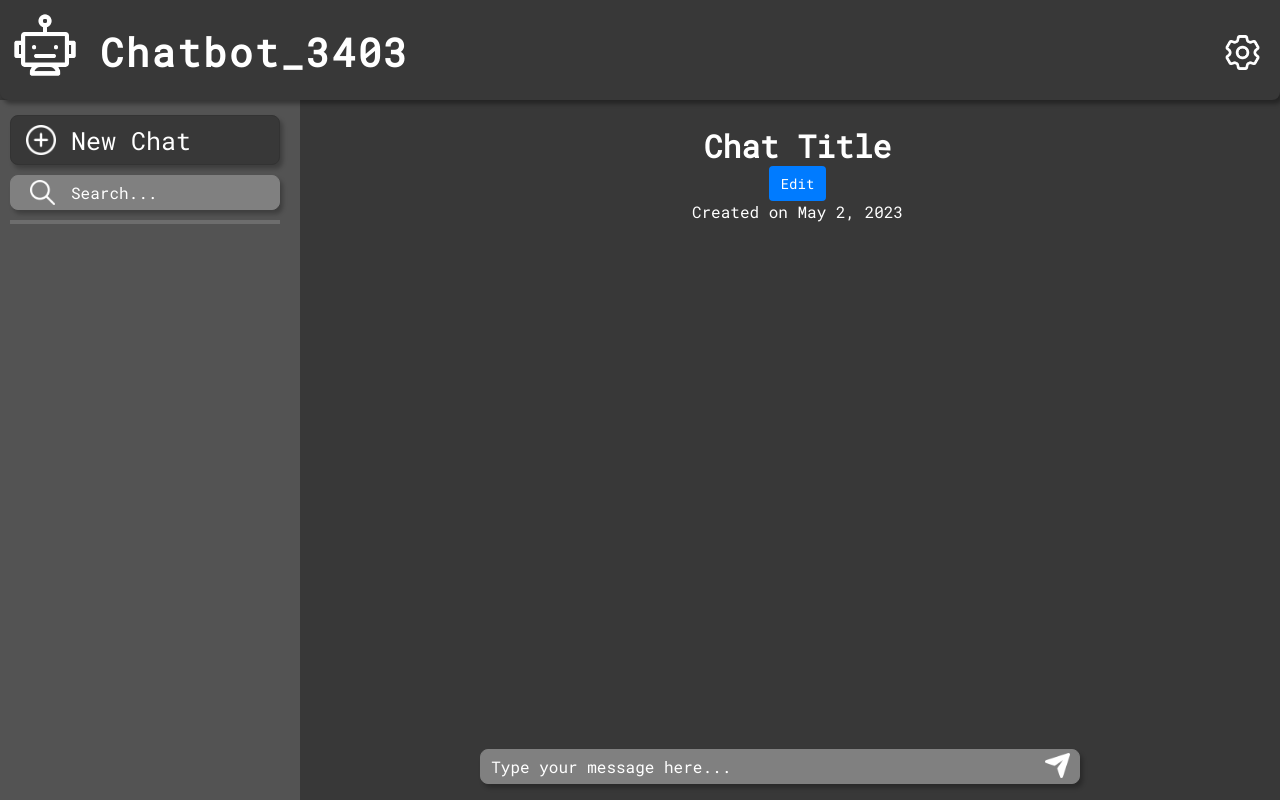
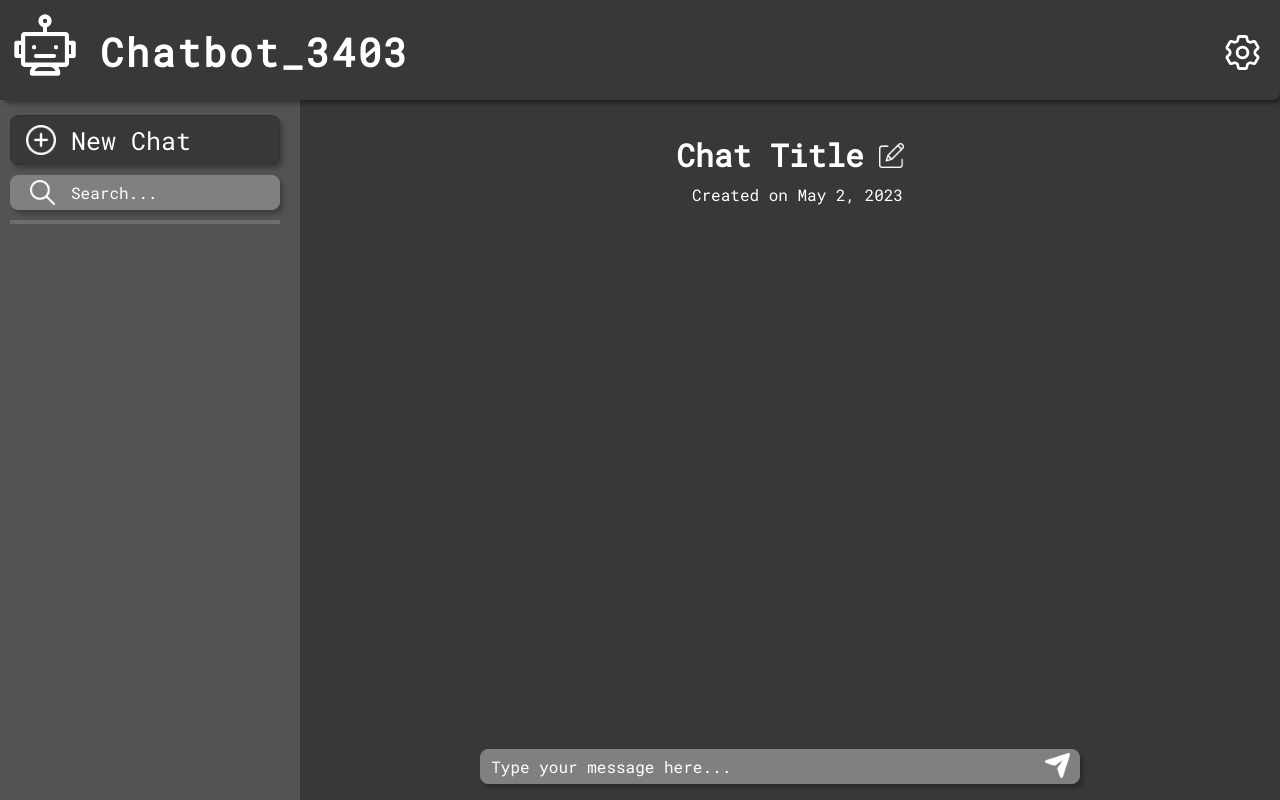
Before and after one commit to FearMyCode/chatbot, a Flask app: template templates/chatbot.html in a window 1280 px wide. Run offline with Flask 3, Linux system fonts and the light colour scheme; the template is opened without the code that fills it, so the values that code supplies are empty.

Commit message:
Minor changes, completed css

```diff
--- a/static/css/chatbot.css
+++ b/static/css/chatbot.css
@@ -23,11 +24,6 @@ body {
   --toggle-color: #4f4f4f;
   --text-color: #ffffff;
   --searchbar-color: #808080;
-
-  /* ======== Transitions ======== */
-  --tran-03: all 0.2s ease;
-  --tran-04: all 0.3s ease;
-  --tran-05: all 0.4s ease;
 }
 
 ::placeholder {
@@ -254,6 +271,12 @@ body {
   text-align: center;
 }
 
+.main-content .chat-title-bar .chat-title .title {
+  display: flex;
+  align-items: center;
+  justify-content: center;
+}
+
 .main-content .chat-title-bar .chat-title h2 {
   font-size: 31.25px;
   font-weight: 700;
@@ -262,6 +285,26 @@ body {
 
 .main-content .chat-title-bar .chat-title p {
   font-size: 16px;
+}
+
+#edit-title-button {
+  background: var(--body-color);
+  border: none;
+  cursor: pointer;
+  position: relative;
+  top: 3px;
+  margin: 15px;
+}
+
+#chat-title-input {
+  background: var(--searchbar-color);
+  border: 1px solid var(--searchbar-color);
+  box-shadow: 3px 4px 4px rgba(0, 0, 0, 0.25);
+  border-radius: 8px;
+}
+
+#chat-title-input::placeholder {
+  color: var(--text-color);
 }
 
 .main-content .chat-content .chat-history {
@@ -321,49 +364,6 @@ body {
   color: black;
 }
 
-#edit-title-button {
-  padding: 8px 12px;
-  font-size: 14px;
-  background-color: #007bff;
-  color: #fff;
-  border: none;
-  border-radius: 4px;
-  cursor: pointer;
-}
-
-#edit-title-button:hover {
-  background-color: #0056b3;
-}
-
-.dropdown {
-  position: absolute;
-  color: var(--text-color);
-  top: 25px;
-  right: 65px;
-}
-
-.settings-button {
-  color: var(--text-color);
-  background: none;
-  border: none;
-  cursor: pointer;
-  text-decoration: underline;
-  padding: 0;
-  font-family: inherit;
-  font-size: inherit;
-}
-
-.dropdown-content {
-  display: none;
-  position: absolute;
-  background-color: #f1f1f1;
-  min-width: 160px;
-  padding: 12px 16px;
-  box-shadow: 0px 8px 16px 0px rgba(0, 0, 0, 0.2);
-  z-index: 1;
-  right: 0;
-}
-
 /* ======== CHAT BUBBLES ======== */
 .botMsg {
   margin: 10px;
--- a/templates/chatbot.html
+++ b/templates/chatbot.html
@@ -67,9 +67,18 @@
       <div class="main-content">
         <div class="chat-title-bar">
           <div class="chat-title">
-            <h2 id="chat-title-display">Chat Title</h2>
-            <input type="text" id="chat-title-input" style="display: none" />
-            <button id="edit-title-button">Edit</button>
+            <div class="title">
+              <h2 id="chat-title-display">Chat Title</h2>
+              <input type="text" id="chat-title-input" style="display: none" />
+              <button id="edit-title-button">
+                <img
+                  src="../static/assets/edit.png"
+                  alt="edit chat"
+                  width="25px"
+                  height="25px"
+                />
+              </button>
+            </div>
             <p>Created on May 2, 2023</p>
           </div>
         </div>
```
Also changed, not shown: other parts of static/css/chatbot.css (+32 -10 lines).
